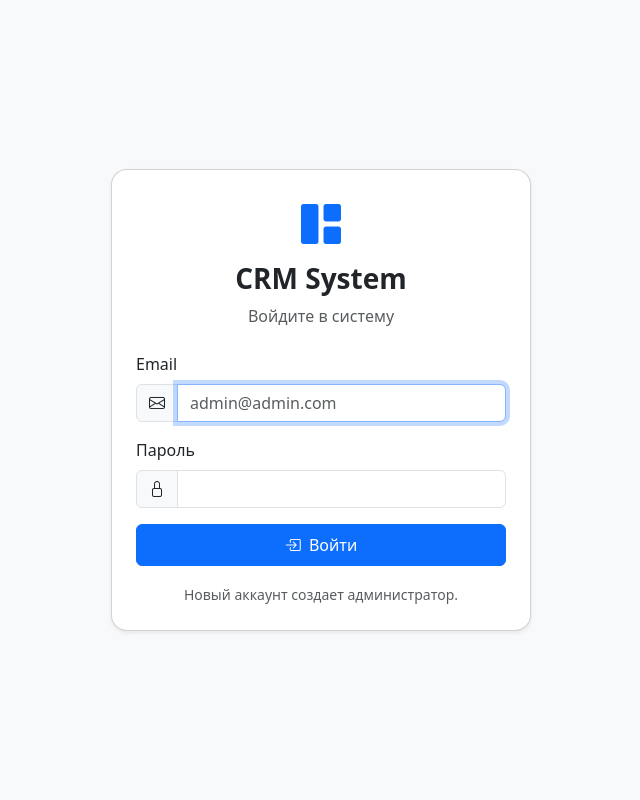
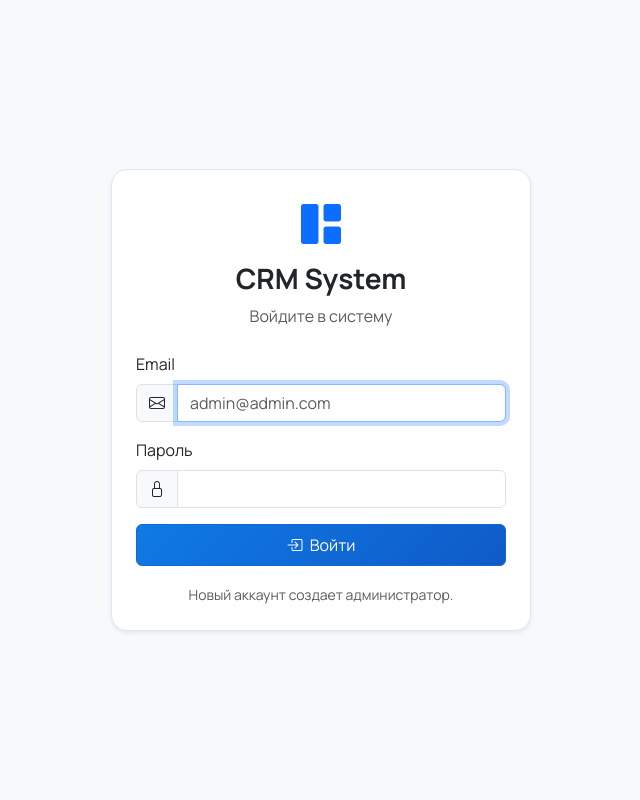
Before and after one commit to KoponovVadim/formsendcrm, a FastAPI app: page /login in a window 1280 px wide. Shown: the whole page, without its empty margins (319-959 px from the left). Run offline with FastAPI, Linux system fonts and the light colour scheme; some libraries are stand-ins or nearby versions.

Commit message:
Improve edit modal UX and apply premium panel styling

```diff
--- a/static/css/style.css
+++ b/static/css/style.css
@@ -2,9 +2,23 @@
 
 :root {
     --sidebar-width: 260px;
-    --sidebar-bg: #1e293b;
-    --sidebar-hover: #334155;
-    --primary-color: #3b82f6;
+    --sidebar-bg: #132033;
+    --sidebar-hover: #22344d;
+    --primary-color: #0f7ae5;
+    --accent-color: #12b886;
+    --surface-1: #ffffff;
+    --surface-2: #f7fafc;
+    --text-main: #0f172a;
+    --text-muted: #5f6b7a;
+}
+
+body.crm-premium-theme {
+    font-family: "Manrope", "Segoe UI", sans-serif;
+    color: var(--text-main);
+    background:
+        radial-gradient(1200px 700px at 110% -120px, rgba(15, 122, 229, 0.16), transparent 58%),
+        radial-gradient(900px 500px at -120px -180px, rgba(18, 184, 134, 0.12), transparent 55%),
+        #eef3f8;
 }
 
 /* Sidebar */
@@ -292,13 +310,27 @@
 
 /* Modal */
 .modal-content {
-    border: 0;
-    border-radius: 1rem;
+    border: 1px solid #dce7f3;
+    border-radius: 1.05rem;
+    box-shadow: 0 1.2rem 2.3rem rgba(6, 24, 52, 0.25);
+}
+
+.modal-header {
+    border-bottom: 1px solid #e4edf7;
+    background: linear-gradient(180deg, #fcfeff 0%, #f5f9fd 100%);
 }
 
 /* Cards */
 .card {
-    border-radius: 0.75rem;
+    border-radius: 0.95rem;
+    border: 1px solid #dde7f3;
+    box-shadow: 0 0.5rem 1.1rem rgba(14, 31, 61, 0.07);
+}
+
+.card .card-header {
+    border-bottom: 1px solid #e5edf6;
+    background: #fbfdff;
+    font-weight: 700;
 }
 
 .service-price-editor {
@@ -345,6 +377,42 @@
     background-color: var(--primary-color);
 }
 
+.btn-primary {
+    background: linear-gradient(135deg, #0f7ae5 0%, #0f5bc8 100%);
+    border-color: #0f69d6;
+}
+
+.btn-primary:hover,
+.btn-primary:focus {
+    background: linear-gradient(135deg, #0e70d2 0%, #0f56b6 100%);
+    border-color: #0f5bc8;
+}
+
+.btn-outline-primary {
+    border-color: #8abcf2;
+    color: #0f5cb8;
+}
+
+.record-edit-modal-body {
+    background: linear-gradient(180deg, #fbfdff 0%, #f6fafd 100%);
+}
+
+.record-edit-modal-footer {
+    position: sticky;
+    bottom: 0;
+    z-index: 5;
+    background: rgba(255, 255, 255, 0.95);
+    backdrop-filter: blur(4px);
+    border-top: 1px solid #dce8f5;
+    display: flex;
+    flex-wrap: wrap;
+    gap: 0.5rem;
+}
+
+.record-edit-modal-footer .btn {
+    min-width: 140px;
+}
+
 /* ── MOBILE RESPONSIVE ── */
 @media (max-width: 767.98px) {
     .sidebar {
--- a/templates/layout.html
+++ b/templates/layout.html
@@ -4,12 +4,15 @@
     <meta charset="UTF-8">
     <meta name="viewport" content="width=device-width, initial-scale=1.0">
     <title>{% block title %}CRM{% endblock %} — CRM System</title>
+    <link rel="preconnect" href="https://fonts.googleapis.com">
+    <link rel="preconnect" href="https://fonts.gstatic.com" crossorigin>
+    <link href="https://fonts.googleapis.com/css2?family=Manrope:wght@400;500;600;700;800&display=swap" rel="stylesheet">
     <link href="https://cdn.jsdelivr.net/npm/bootstrap@5.3.3/dist/css/bootstrap.min.css" rel="stylesheet">
     <link href="https://cdn.jsdelivr.net/npm/bootstrap-icons@1.11.3/font/bootstrap-icons.min.css" rel="stylesheet">
     <link href="/static/css/style.css" rel="stylesheet">
     <script src="https://unpkg.com/htmx.org@2.0.4"></script>
 </head>
-<body>
+<body class="crm-premium-theme">
     {% if user %}
     <!-- Sidebar + Content wrapper -->
     <div class="d-flex" id="wrapper">
--- a/templates/module_list.html
+++ b/templates/module_list.html
@@ -65,7 +65,7 @@
 
 <!-- Edit Modal -->
 <div class="modal fade" id="recordModal" tabindex="-1">
-    <div class="modal-dialog modal-lg modal-dialog-centered modal-dialog-scrollable">
+    <div class="modal-dialog modal-xl modal-dialog-centered modal-dialog-scrollable">
         <div class="modal-content" id="modal-container">
             <!-- Content loaded via HTMX -->
         </div>
```
Also changed, not shown: other parts of static/css/style.css (+19 -9 lines), templates/record_edit_modal.html (+4 -4 lines).
